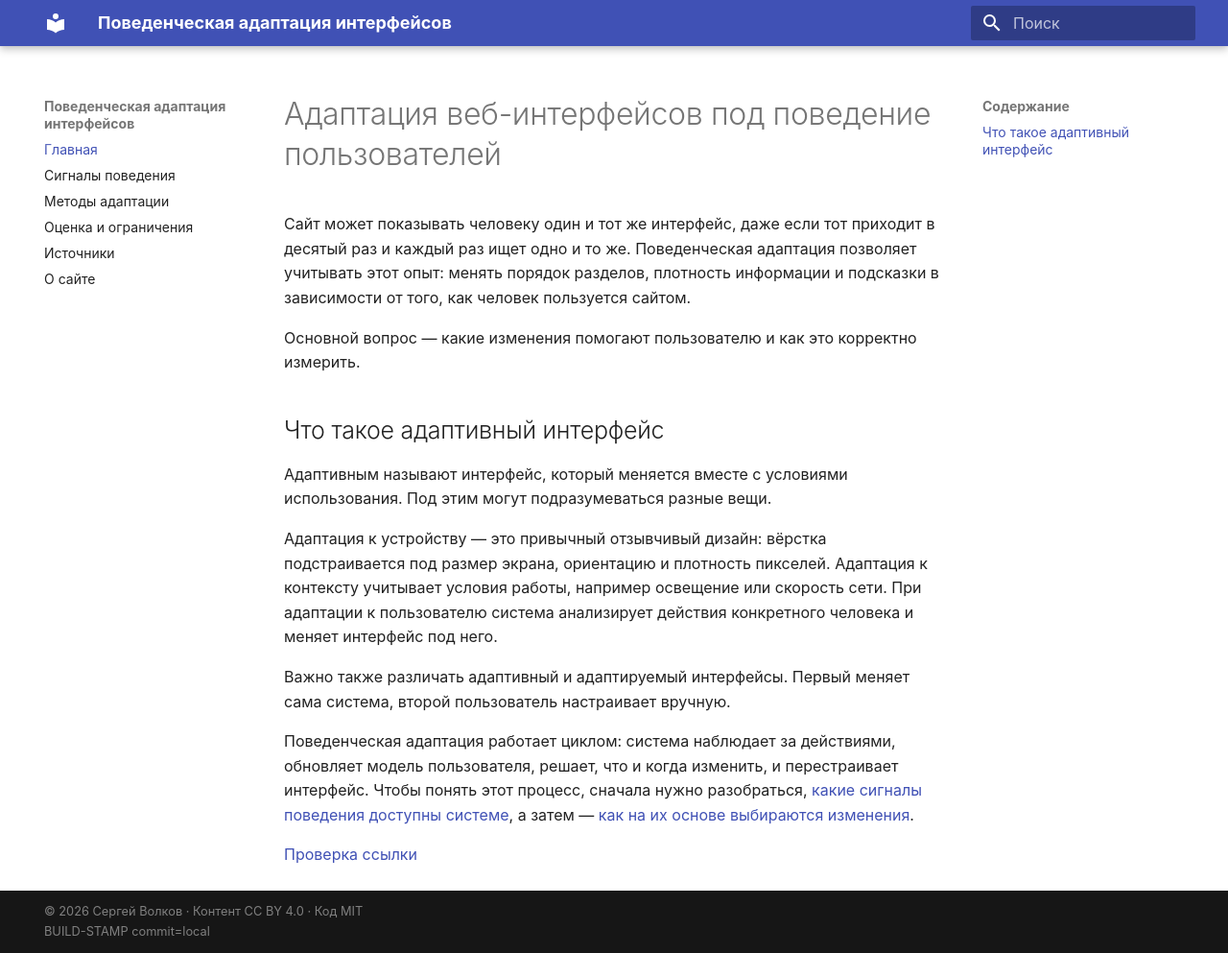
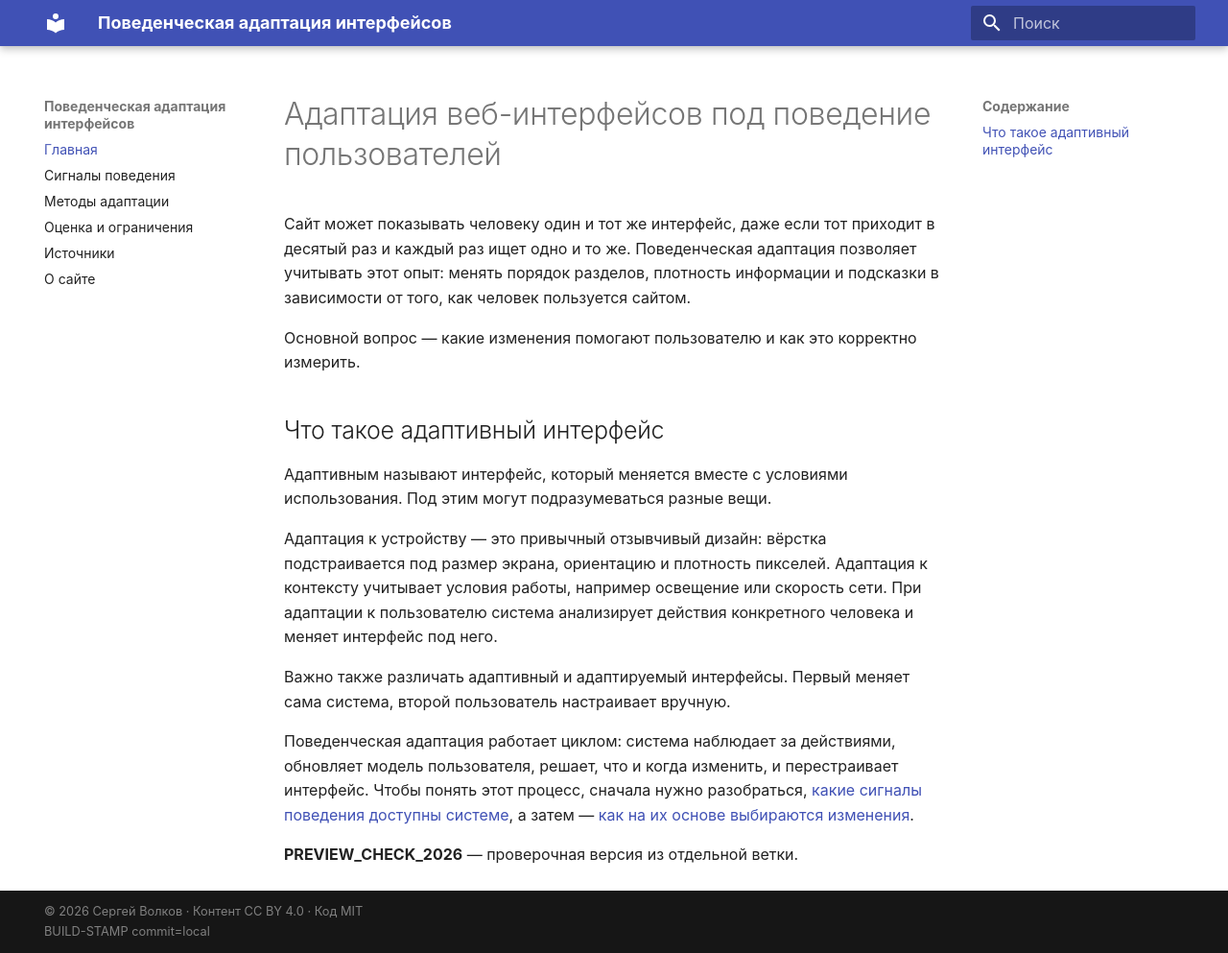
Before and after one commit to Gentofluck/adaptive-ui-review, an MkDocs documentation site: the page built from docs/index.md, in a window 1280 px wide and 993 px high. Shown: the whole window at 96% size. Built offline with MkDocs 1.6.1 and Material for MkDocs 9.7.7, drawn with Linux system fonts in a browser that asks for light colours.

Commit message:
Publish branch preview

```diff
--- a/docs/index.md
+++ b/docs/index.md
@@ -14,4 +14,4 @@
 
 Поведенческая адаптация работает циклом: система наблюдает за действиями, обновляет модель пользователя, решает, что и когда изменить, и перестраивает интерфейс. Чтобы понять этот процесс, сначала нужно разобраться, [какие сигналы поведения доступны системе](signals.md), а затем — [как на их основе выбираются изменения](methods.md).
 
-[Проверка ссылки](missing-check.md)
+**PREVIEW_CHECK_2026** — проверочная версия из отдельной ветки.
```
